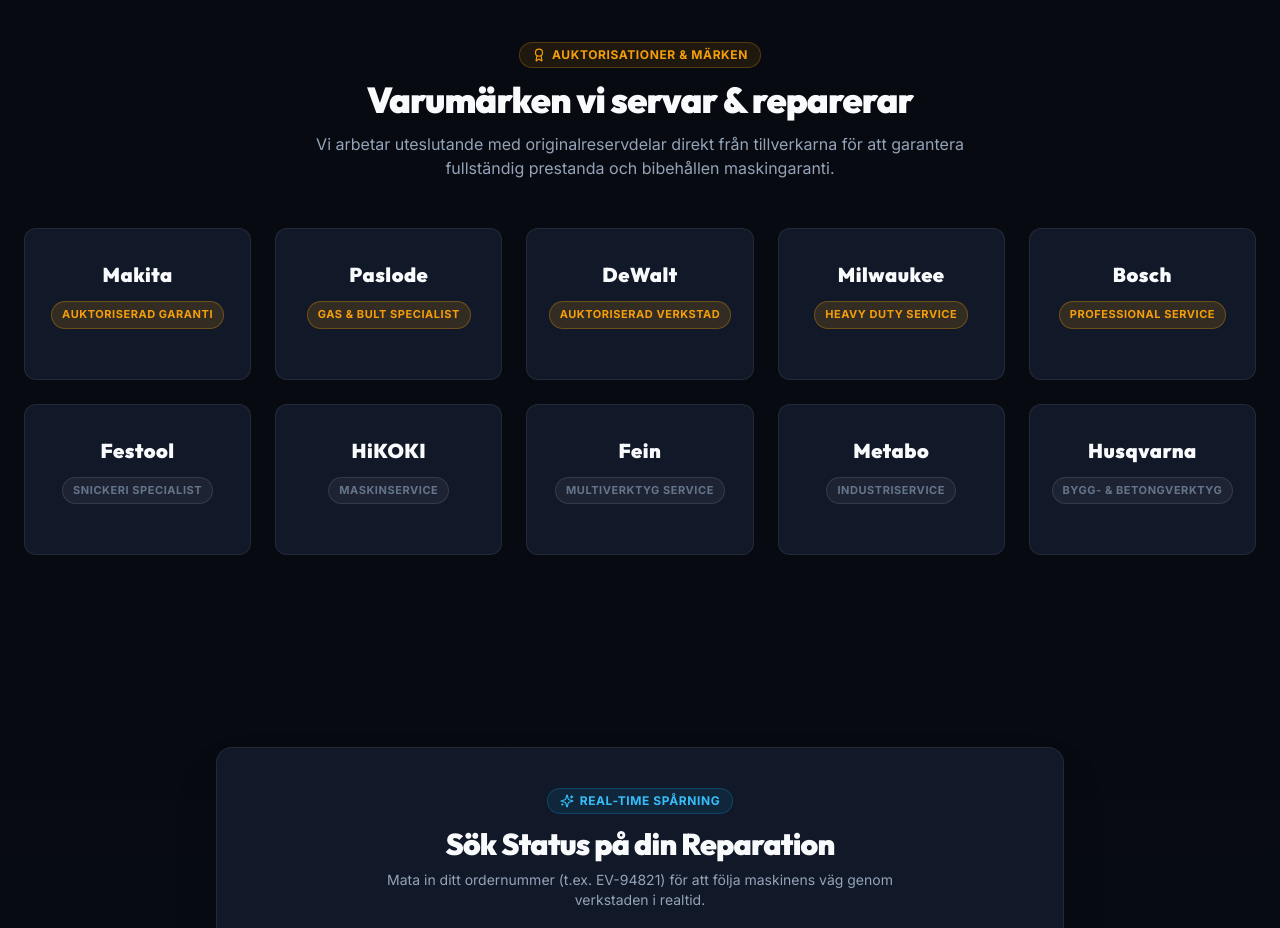
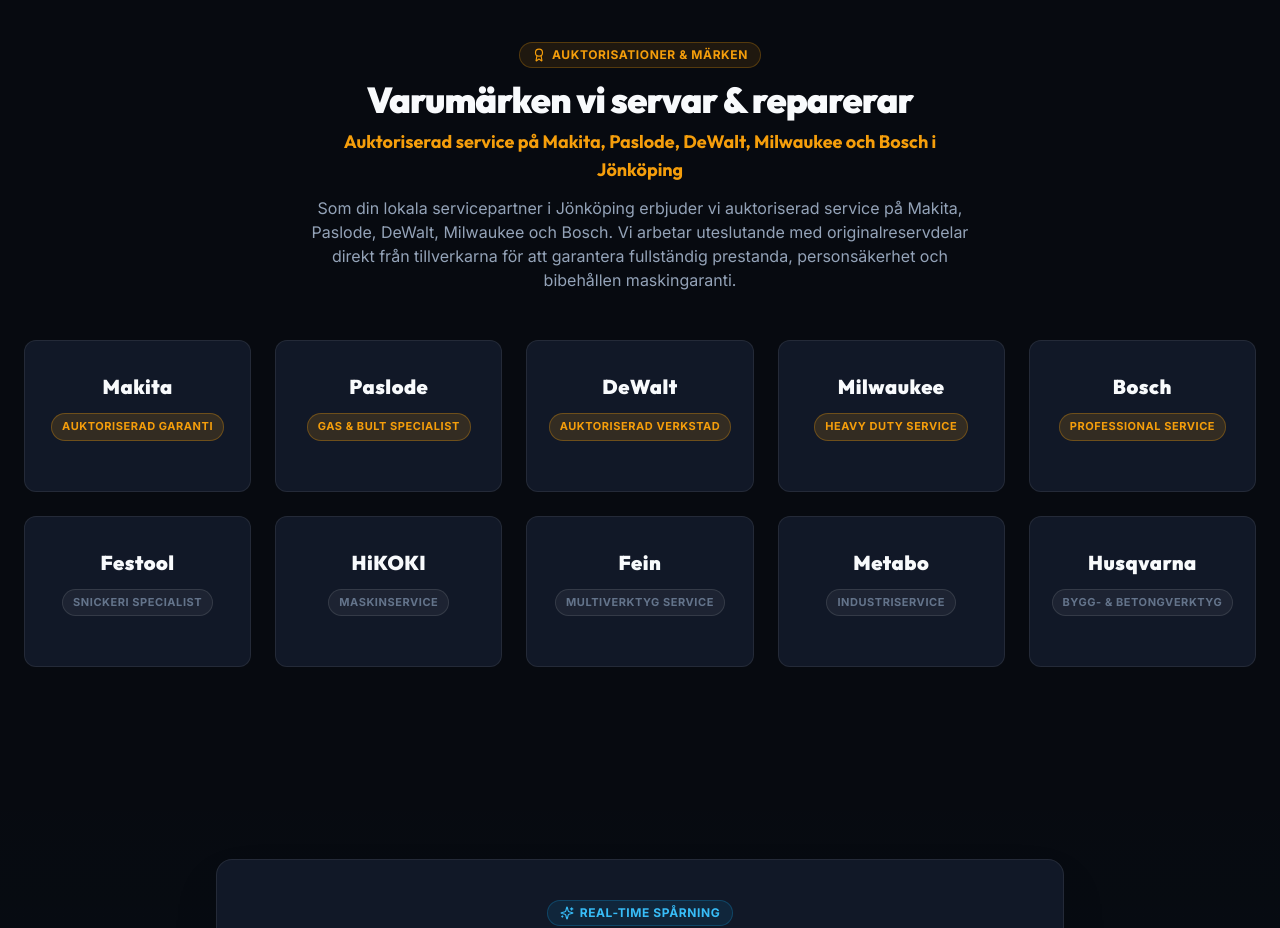
Before and after one commit to Jonny-Grandt/Elverktygservice-demo, a React (Vite) app: page / in a window 1280 px wide. Shown: the part 800-1728 px from the top of the page. Built offline with nearby package versions, Linux system fonts and the light colour scheme; the HTML template or start-up script is replaced by a standard one.

Commit message:
Ändrat länkar till mail och telefon nr så de är klickbara plus SEO

```diff
--- a/index.html
+++ b/index.html
@@ -6,7 +6,7 @@
   <meta name="viewport" content="width=device-width, initial-scale=1.0" />
 
   <!-- SEO & Local Search Optimization -->
-  <title>Auktoriserad Verktygsservice & Reparation i Jönköping | Elverktygsservice</title>
+  <title>Elverktygsservice i Jönköping AB | Verktygsreparation & Service</title>
   <meta name="description"
     content="Auktoriserad verktygsservice och garantireparationer i Jönköping. Vi servar Makita, Paslode, DeWalt, Milwaukee, Bosch m.fl. Snabb felsökning & originalreservdelar. Industrigatan 10, 553 02 Jönköping. Ring 036-18 70 80." />
   <meta name="keywords"
--- a/src/components/brands/BrandGrid.jsx
+++ b/src/components/brands/BrandGrid.jsx
@@ -18,8 +18,11 @@
           <h2 className="font-heading font-black text-2xl sm:text-3xl md:text-4xl text-[var(--text-main)] tracking-tight">
             Varumärken vi servar & reparerar
           </h2>
+          <h3 className="font-heading font-bold text-base sm:text-lg text-amber-500 mt-2">
+            Auktoriserad service på Makita, Paslode, DeWalt, Milwaukee och Bosch i Jönköping
+          </h3>
           <p className="text-sm sm:text-base text-[var(--text-muted)] mt-3">
-            Vi arbetar uteslutande med originalreservdelar direkt från tillverkarna för att garantera fullständig prestanda och bibehållen maskingaranti.
+            Som din lokala servicepartner i Jönköping erbjuder vi auktoriserad service på Makita, Paslode, DeWalt, Milwaukee och Bosch. Vi arbetar uteslutande med originalreservdelar direkt från tillverkarna för att garantera fullständig prestanda, personsäkerhet och bibehållen maskingaranti.
           </p>
         </div>
 
```
